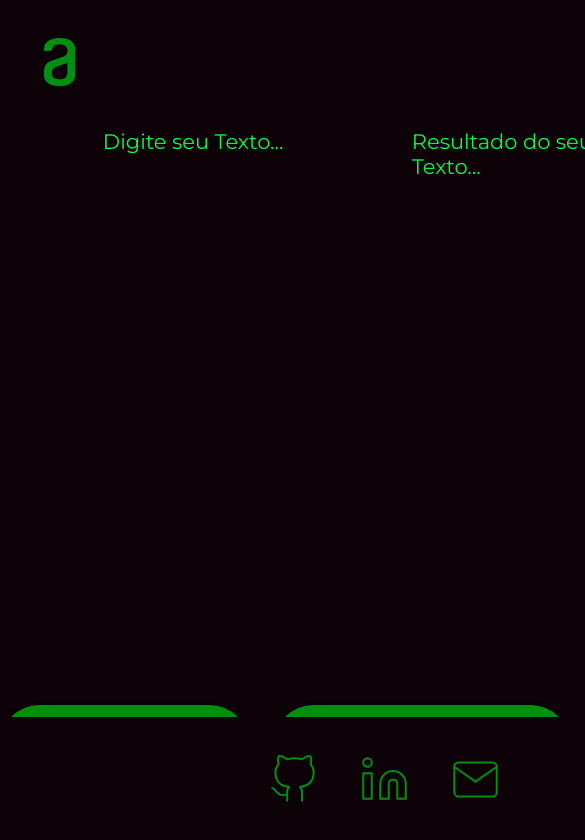
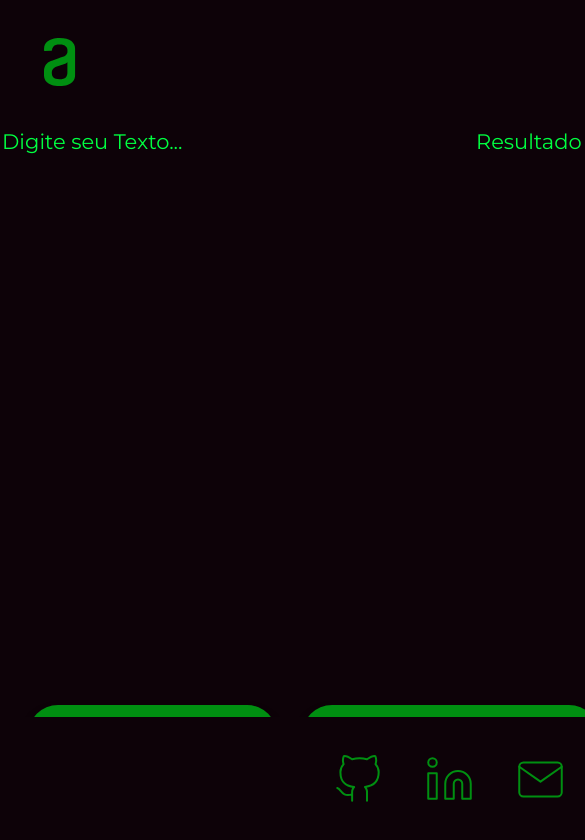
Before and after one commit to JorgeMiguelOC/decodificador, a plain HTML site: page index.html in a window 390 px wide. Shown: the top 840 px of the page, 585 px wide, since content can reach past the window. Drawn offline with Linux system fonts and the light colour scheme.

Commit message:
mudanças pequenas

```diff
--- a/style.css
+++ b/style.css
@@ -112,9 +112,3 @@ ul{
 .imagelink:hover{
   transform: scale(1.1);
 }
-
-@media screen and (max-width: 480px) {
-  header, main, footer, button, textarea {
-    width: auto;
-  }
-}
```
